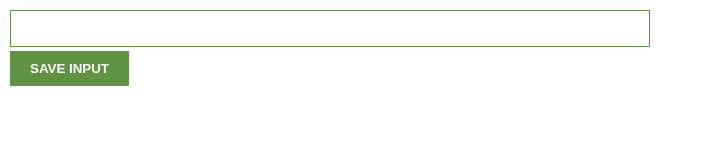
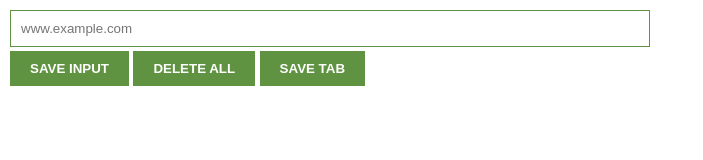
Before and after one commit to itsbluejelly/extension-project, a website built with Vite: page docs/index.html in a window 1280 px wide. Shown: the whole page, without its empty margins (0-703 px from the left). Built offline with nearby package versions, Linux system fonts and the light colour scheme.

Commit message:
added buttons and improved input field

```diff
--- a/docs/index.html
+++ b/docs/index.html
@@ -12,8 +12,10 @@
     </head>
 
     <body>
-        <input type="text" id="input-el">
-        <button id="input-btn">SAVE INPUT</button>
+        <input type="text" id="input-el" name="input-el" placeholder="www.example.com" autocomplete="on">
+        <button id="save-btn">SAVE INPUT</button>
+        <button id="delete-btn">DELETE ALL</button>
+        <button id="tab-btn">SAVE TAB</button>
         <ul id="ul-el"></ul>
 
         <script src="js/index.js"></script>
```
